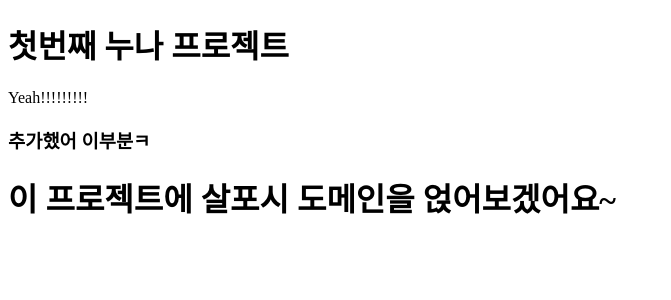
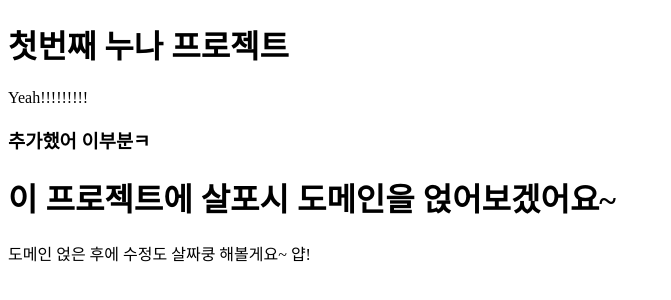
Before and after one commit to Gogumi33/first-noona-project, a plain HTML site: page index.html in a window 1280 px wide. Shown: the whole page, without its empty margins (0-671 px from the left). Drawn offline with Linux system fonts and the light colour scheme.

Commit message:
fourth commit

```diff
--- a/index.html
+++ b/index.html
@@ -13,5 +13,9 @@
     <h3>추가했어 이부분ㅋ</h3>
 
     <h1>이 프로젝트에 살포시 도메인을 얹어보겠어요~</h1>
+
+    <p>
+        도메인 얹은 후에 수정도 살짜쿵 해볼게요~ 얍!
+    </p>
   </body>
 </html>
```
